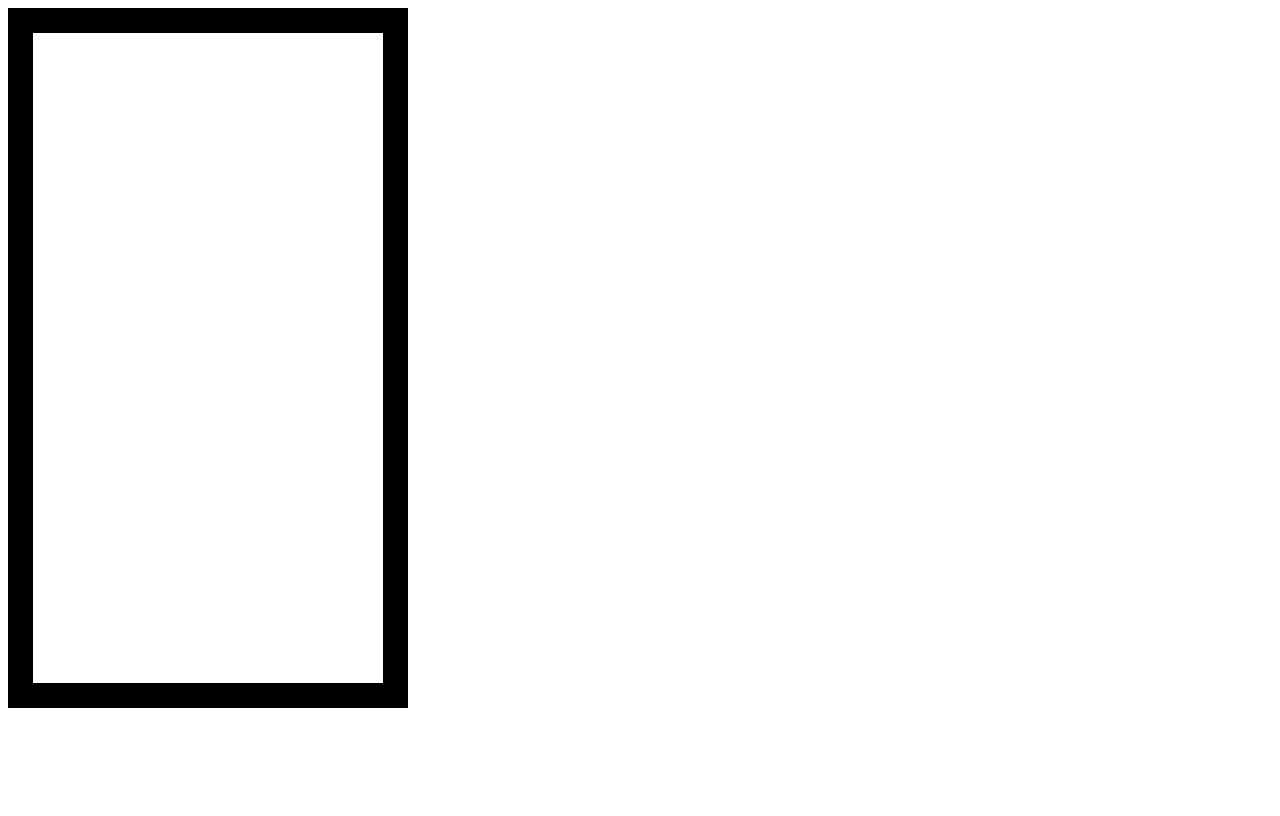
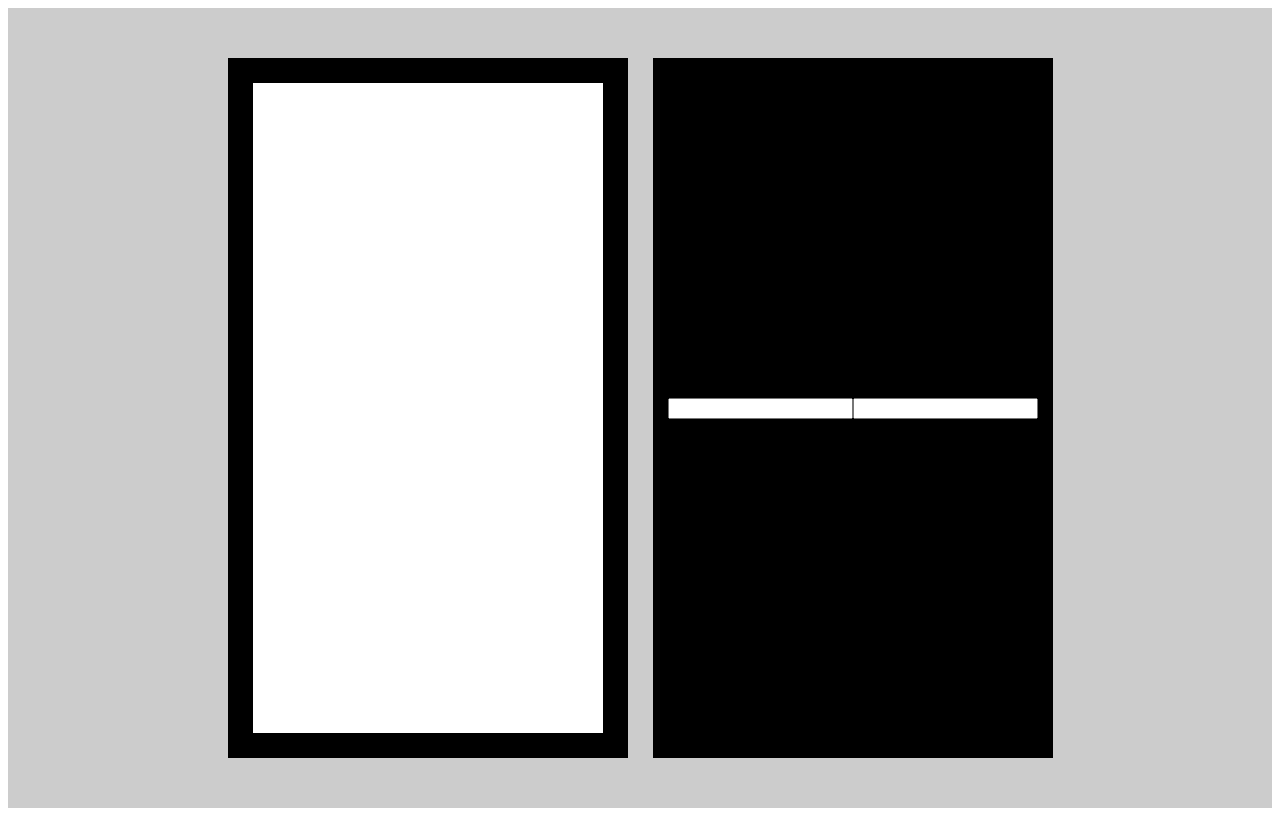
Before and after one commit to FernandoS01/Instagram-clone, a React (Vite) app: page / in a window 1280 px wide. Built offline with nearby package versions, Linux system fonts and the light colour scheme.

Commit message:
Add Section component, changed in the home

```diff
--- /dev/null
+++ b/src/Components/Section/index.tsx
@@ -0,0 +1,12 @@
+import './styles.css'
+
+export function Section(){
+    return (
+        <div className='container'>
+        <form className='form'>
+            <input type='text' />
+            <input type="password" />
+        </form>
+        </div>
+    )
+}
--- /dev/null
+++ b/src/Components/Section/styles.css
@@ -0,0 +1,9 @@
+.container {
+    height: 700px;
+    width: 400px;
+    background-color: black;
+
+    display: flex;
+    justify-content: center;
+    align-items: center;
+}
--- a/src/Pages/Home/index.tsx
+++ b/src/Pages/Home/index.tsx
@@ -1,12 +1,14 @@
 import { Aside } from '../../Components/Aside'
+import { Section } from '../../Components/Section'
 
 import './styles.css'
 
 export function Home() {
 
   return (
-   <div>
+   <div className='containerHome'>
    <Aside />
+   <Section />
     </div>
   )
 }
--- a/src/Pages/Home/styles.css
+++ b/src/Pages/Home/styles.css
@@ -0,0 +1,10 @@
+.containerHome {
+    width: 100%;
+    height: 800px;
+    background-color: #ccc;
+
+    display: flex;
+    justify-content: center;
+    gap:25px;
+    align-items: center;
+}
```
